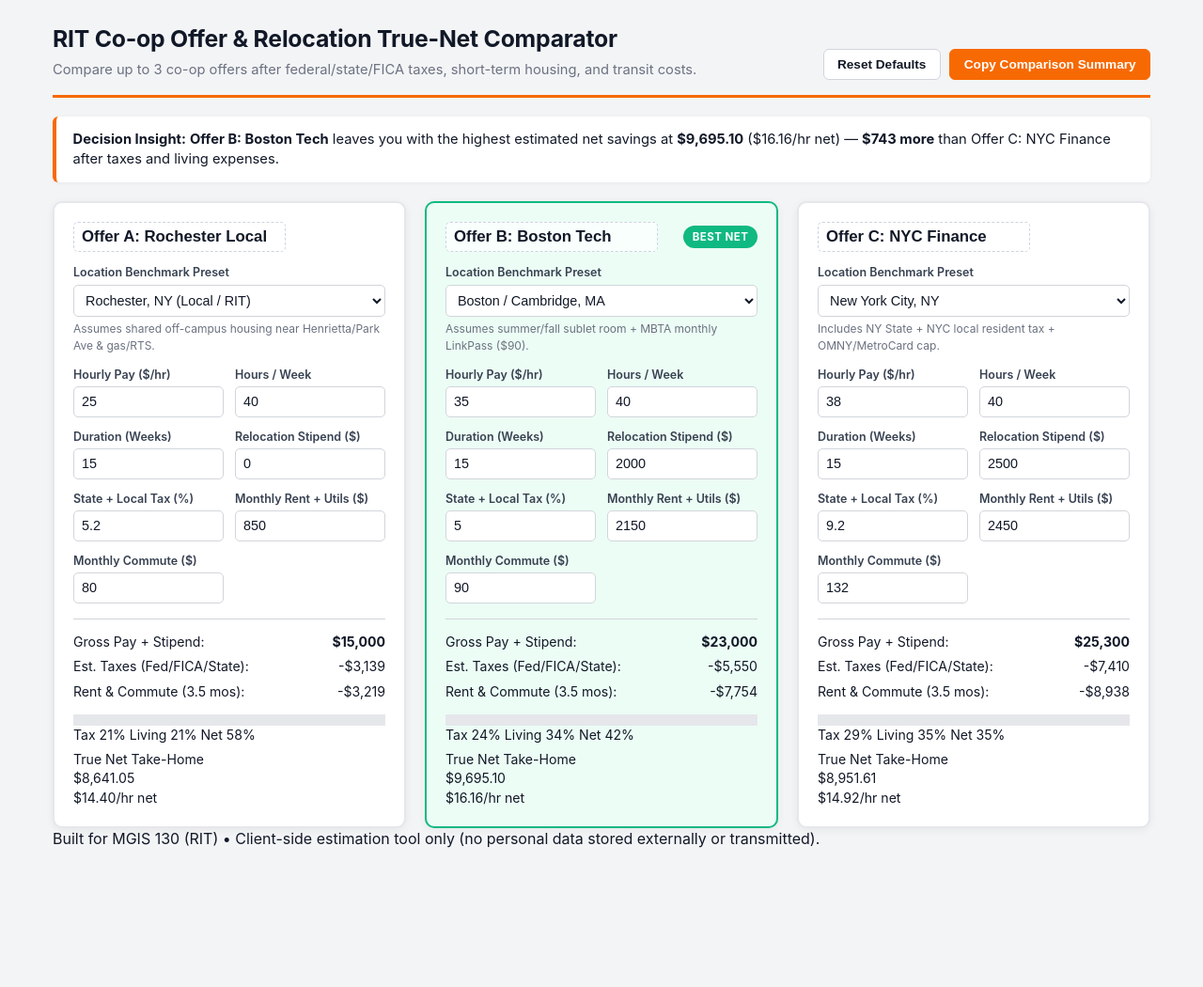
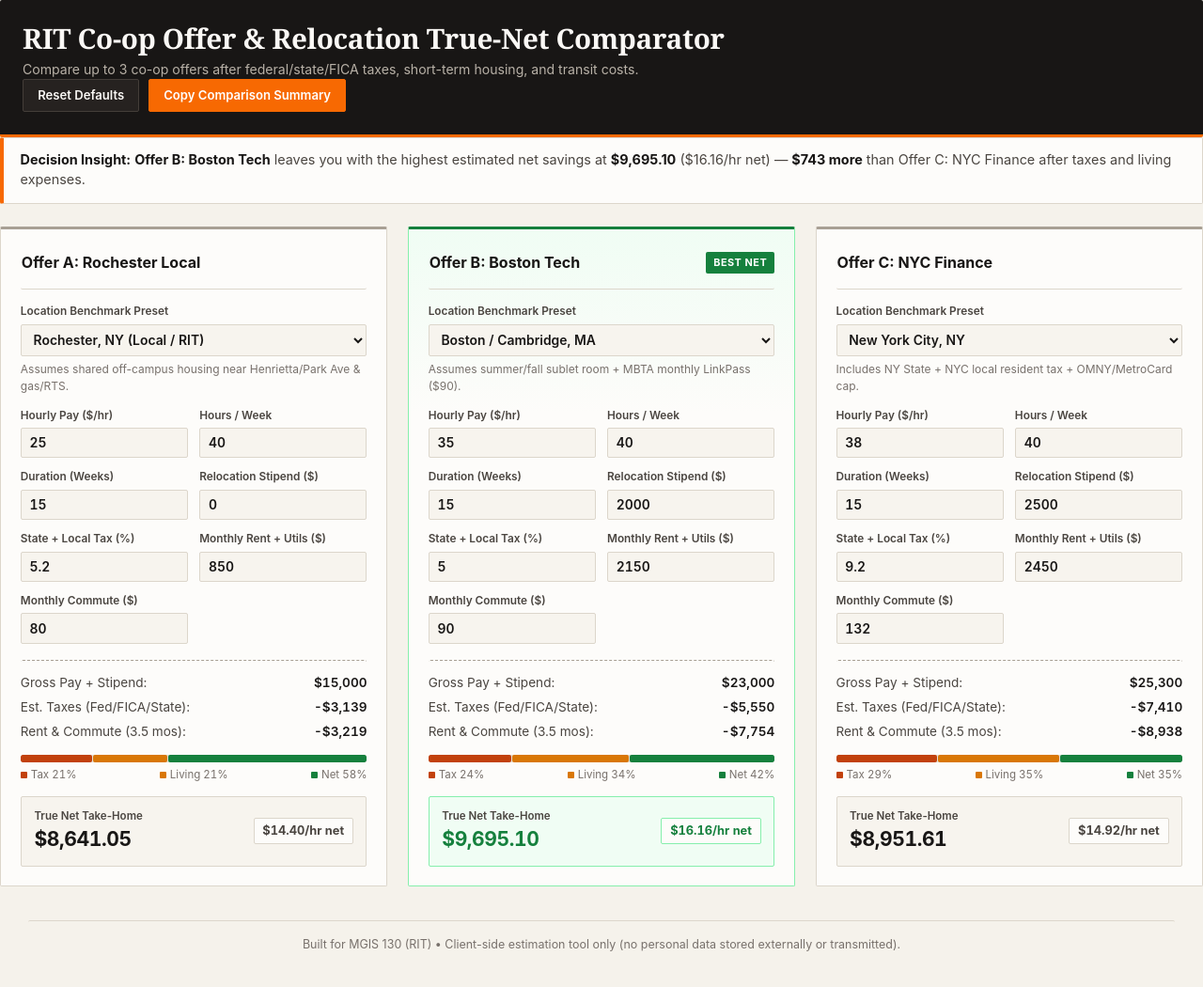
Before and after one commit to ran1835-28/solo-project, a plain HTML site: page index.html in a window 1280 px wide. Shown: the whole page at 94% size. Before the commit the page ends 952 px from the top, so only its background shows below. Drawn offline with Linux system fonts and the light colour scheme.

Commit message:
Update styles.css
this new commit change the style look

```diff
--- a/styles.css
+++ b/styles.css
@@ -1,36 +1,46 @@
 :root {
   --rit-orange: #f76902;
-  --rit-orange-dark: #d95a00;
-  --bg: #f3f4f6;
-  --card-bg: #ffffff;
-  --text: #111827;
-  --muted: #6b7280;
-  --border: #e5e7eb;
-  --winner-bg: #ecfdf5;
-  --winner-border: #10b981;
-  --tax-color: #ef4444;
-  --living-color: #f59e0b;
-  --net-color: #10b981;
+  --rit-orange-hover: #d85800;
+  --ink-dark: #181615;
+  --ink-mid: #4a4540;
+  --ink-muted: #78716c;
+  --paper-bg: #f5f2eb;
+  --sheet-bg: #fdfcfa;
+  --input-bg: #f7f4ee;
+  --rule-line: #dcd6cb;
+  --rule-strong: #a8a094;
+  --forest: #15803d;
+  --forest-bg: #f0fdf4;
+  --tax-color: #c2410c;
+  --living-color: #d97706;
+  --net-color: #15803d;
 }
 
 * {
   box-sizing: border-box;
+  border-radius: 2px;
 }
 
 body {
-  font-family: -apple-system, BlinkMacSystemFont, "Segoe UI", Roboto, Helvetica, Arial, sans-serif;
-  background: var(--bg);
-  color: var(--text);
-  max-width: 1200px;
-  margin: 0 auto;
-  padding: 1.5rem 1rem 3rem;
+  font-family: 'Plus Jakarta Sans', -apple-system, BlinkMacSystemFont, "Segoe UI", sans-serif;
+  background-color: var(--paper-bg);
+  color: var(--ink-dark);
+  margin: 0;
+  padding: 0 0 3.5rem;
   line-height: 1.45;
+  -webkit-font-smoothing: antialiased;
 }
 
 header {
+  background: var(--ink-dark);
+  color: #faf8f5;
   border-bottom: 3px solid var(--rit-orange);
-  padding-bottom: 1rem;
-  margin-bottom: 1.25rem;
+  padding: 1.5rem;
+}
+
+.header-inner {
+  max-width: 1220px;
+  margin: 0 auto;
   display: flex;
   justify-content: space-between;
   align-items: flex-end;
@@ -38,16 +48,28 @@ header {
   gap: 1rem;
 }
 
+.kicker {
+  font-size: 0.72rem;
+  font-weight: 700;
+  letter-spacing: 0.08em;
+  text-transform: uppercase;
+  color: var(--rit-orange);
+  margin-bottom: 0.3rem;
+}
+
 h1 {
+  font-family: 'Newsreader', Georgia, serif;
   margin: 0;
-  font-size: 1.55rem;
+  font-size: 1.85rem;
+  font-weight: 600;
   letter-spacing: -0.01em;
+  line-height: 1.15;
 }
 
 .subtitle {
-  margin: 0.25rem 0 0;
-  color: var(--muted);
-  font-size: 0.92rem;
+  margin: 0.35rem 0 0;
+  color: #b8b1a7;
+  font-size: 0.88rem;
 }
 
 .toolbar {
@@ -58,59 +80,70 @@ h1 {
 
 button {
   cursor: pointer;
-  font-size: 0.85rem;
+  font-family: inherit;
+  font-size: 0.82rem;
   font-weight: 600;
-  padding: 0.5rem 0.9rem;
-  border-radius: 6px;
-  border: 1px solid #d1d5db;
-  background: #ffffff;
-  color: var(--text);
-  transition: all 0.15s ease;
+  padding: 0.52rem 0.95rem;
+  border: 1px solid #443e39;
+  background: #262220;
+  color: #faf8f5;
+  transition: background 0.15s ease, border-color 0.15s ease;
 }
 
 button:hover {
-  background: #f9fafb;
-  border-color: #9ca3af;
+  background: #332e2b;
+  border-color: #6b635b;
 }
 
 button.primary {
   background: var(--rit-orange);
+  border-color: var(--rit-orange);
   color: #ffffff;
-  border-color: var(--rit-orange);
 }
 
 button.primary:hover {
-  background: var(--rit-orange-dark);
+  background: var(--rit-orange-hover);
+  border-color: var(--rit-orange-hover);
+}
+
+.main-container {
+  max-width: 1220px;
+  margin: 0 auto;
+  padding: 1.5rem 1.5rem 0;
 }
 
 .summary-banner {
-  background: #ffffff;
+  background: var(--sheet-bg);
+  border: 1px solid var(--rule-line);
   border-left: 4px solid var(--rit-orange);
-  border-radius: 6px;
   padding: 0.85rem 1.1rem;
-  margin-bottom: 1.25rem;
-  box-shadow: 0 1px 4px rgba(0, 0, 0, 0.05);
-  font-size: 0.92rem;
+  margin-bottom: 1.5rem;
+  font-size: 0.9rem;
+  color: var(--ink-mid);
+}
+
+.summary-banner strong {
+  color: var(--ink-dark);
 }
 
 .offers-grid {
   display: grid;
-  grid-template-columns: repeat(auto-fit, minmax(330px, 1fr));
-  gap: 1.25rem;
+  grid-template-columns: repeat(auto-fit, minmax(340px, 1fr));
+  gap: 1.35rem;
 }
 
 .card {
-  background: var(--card-bg);
-  border-radius: 10px;
-  padding: 1.25rem;
-  box-shadow: 0 2px 8px rgba(0, 0, 0, 0.06);
-  border: 2px solid var(--border);
-  transition: border-color 0.2s ease, background-color 0.2s ease;
+  background: var(--sheet-bg);
+  border: 1px solid var(--rule-line);
+  border-top: 3px solid var(--rule-strong);
+  padding: 1.3rem;
+  transition: border-color 0.2s ease;
 }
 
 .card.winner {
-  border-color: var(--winner-border);
-  background: var(--winner-bg);
+  border-color: #86efac;
+  border-top: 3px solid var(--forest);
+  background: linear-gradient(180deg, var(--forest-bg) 0%, var(--sheet-bg) 28%);
 }
 
 .card-header {
@@ -118,33 +151,41 @@ button.primary:hover {
   justify-content: space-between;
   align-items: center;
   gap: 0.5rem;
-  margin-bottom: 0.85rem;
+  padding-bottom: 0.8rem;
+  margin-bottom: 0.95rem;
+  border-bottom: 1px solid var(--rule-line);
 }
 
 .title-input {
-  font-size: 1.05rem;
+  font-family: inherit;
+  font-size: 1rem;
   font-weight: 700;
-  border: 1px dashed #cbd5e1;
-  background: rgba(255, 255, 255, 0.7);
-  padding: 0.3rem 0.5rem;
-  border-radius: 5px;
-  width: 68%;
-  color: var(--text);
+  border: 1px solid transparent;
+  background: transparent;
+  padding: 0.25rem 0.4rem;
+  margin-left: -0.4rem;
+  width: 72%;
+  color: var(--ink-dark);
+}
+
+.title-input:hover {
+  border-color: var(--rule-line);
+  background: var(--input-bg);
 }
 
 .title-input:focus {
-  outline: 2px solid var(--rit-orange);
-  border-style: solid;
+  outline: none;
+  border-color: var(--rit-orange);
+  background: #ffffff;
 }
 
 .badge {
-  font-size: 0.72rem;
+  font-size: 0.68rem;
   font-weight: 700;
+  letter-spacing: 0.05em;
   text-transform: uppercase;
-  letter-spacing: 0.04em;
-  padding: 0.25rem 0.6rem;
-  border-radius: 999px;
-  background: var(--winner-border);
+  padding: 0.22rem 0.5rem;
+  background: var(--forest);
   color: #ffffff;
   display: none;
 }
@@ -154,13 +195,13 @@ button.primary:hover {
 }
 
 .preset-group {
-  margin-bottom: 0.85rem;
+  margin-bottom: 0.9rem;
 }
 
 .preset-note {
   font-size: 0.75rem;
-  color: var(--muted);
-  margin-top: 0.25rem;
+  color: var(--ink-muted);
+  margin-top: 0.32rem;
   min-height: 2.1em;
 }
 
@@ -173,47 +214,158 @@ button.primary:hover {
 
 label {
   display: block;
-  font-size: 0.78rem;
+  font-size: 0.74rem;
   font-weight: 600;
-  color: #374151;
-  margin-bottom: 0.22rem;
+  color: var(--ink-mid);
+  margin-bottom: 0.25rem;
 }
 
 input[type="number"],
 select {
+  font-family: inherit;
+  font-variant-numeric: tabular-nums;
   width: 100%;
-  padding: 0.45rem 0.5rem;
-  border: 1px solid #d1d5db;
-  border-radius: 5px;
-  background: #ffffff;
-  font-size: 0.9rem;
-  color: var(--text);
+  padding: 0.46rem 0.55rem;
+  border: 1px solid var(--rule-line);
+  background: var(--input-bg);
+  font-size: 0.87rem;
+  font-weight: 600;
+  color: var(--ink-dark);
+  transition: border-color 0.15s ease, background 0.15s ease;
 }
 
 input[type="number"]:focus,
 select:focus {
-  outline: 2px solid var(--rit-orange);
-  border-color: transparent;
+  outline: none;
+  border-color: var(--rit-orange);
+  background: #ffffff;
 }
 
 .results {
-  margin-top: 1rem;
+  margin-top: 1.05rem;
   padding-top: 0.9rem;
-  border-top: 1px solid #d1d5db;
-  font-size: 0.88rem;
+  border-top: 1px dashed var(--rule-strong);
+  font-size: 0.85rem;
 }
 
 .res-line {
   display: flex;
   justify-content: space-between;
-  margin-bottom: 0.38rem;
+  margin-bottom: 0.4rem;
+  color: var(--ink-mid);
+}
+
+.res-line span:last-child,
+.res-line strong {
+  font-variant-numeric: tabular-nums;
+  color: var(--ink-dark);
+  font-weight: 600;
 }
 
 .bar-container {
-  margin: 0.85rem 0 0.35rem;
+  margin: 0.85rem 0 0.4rem;
 }
 
 .bar-track {
-  height: 12px;
+  height: 8px;
   width: 100%;
-  background: #e5e7eb;
+  background: #e7e2d8;
+  overflow: hidden;
+  display: flex;
+  gap: 1px;
+}
+
+.bar-tax {
+  background: var(--tax-color);
+  height: 100%;
+}
+
+.bar-living {
+  background: var(--living-color);
+  height: 100%;
+}
+
+.bar-net {
+  background: var(--net-color);
+  height: 100%;
+}
+
+.bar-legend {
+  display: flex;
+  justify-content: space-between;
+  font-size: 0.72rem;
+  font-variant-numeric: tabular-nums;
+  color: var(--ink-muted);
+  margin-top: 0.35rem;
+}
+
+.legend-dot {
+  display: inline-block;
+  width: 7px;
+  height: 7px;
+  border-radius: 1px;
+  margin-right: 4px;
+}
+
+.net-box {
+  margin-top: 0.85rem;
+  padding: 0.75rem 0.85rem;
+  background: var(--input-bg);
+  border: 1px solid var(--rule-line);
+  display: flex;
+  justify-content: space-between;
+  align-items: center;
+}
+
+.card.winner .net-box {
+  border-color: #86efac;
+  background: var(--forest-bg);
+}
+
+.net-label {
+  font-size: 0.72rem;
+  color: var(--ink-mid);
+  font-weight: 600;
+  margin-bottom: 0.1rem;
+}
+
+.net-amount {
+  font-size: 1.32rem;
+  font-weight: 700;
+  font-variant-numeric: tabular-nums;
+  color: var(--ink-dark);
+  letter-spacing: -0.02em;
+}
+
+.card.winner .net-amount {
+  color: var(--forest);
+}
+
+.net-amount.negative {
+  color: #dc2626;
+}
+
+.net-hourly {
+  font-size: 0.8rem;
+  font-weight: 700;
+  font-variant-numeric: tabular-nums;
+  color: var(--ink-mid);
+  background: var(--sheet-bg);
+  border: 1px solid var(--rule-line);
+  padding: 0.25rem 0.55rem;
+}
+
+.card.winner .net-hourly {
+  color: var(--forest);
+  border-color: #86efac;
+}
+
+footer {
+  max-width: 1220px;
+  margin: 2.25rem auto 0;
+  padding: 1rem 1.5rem 0;
+  border-top: 1px solid var(--rule-line);
+  font-size: 0.78rem;
+  color: var(--ink-muted);
+  text-align: center;
+}
```
